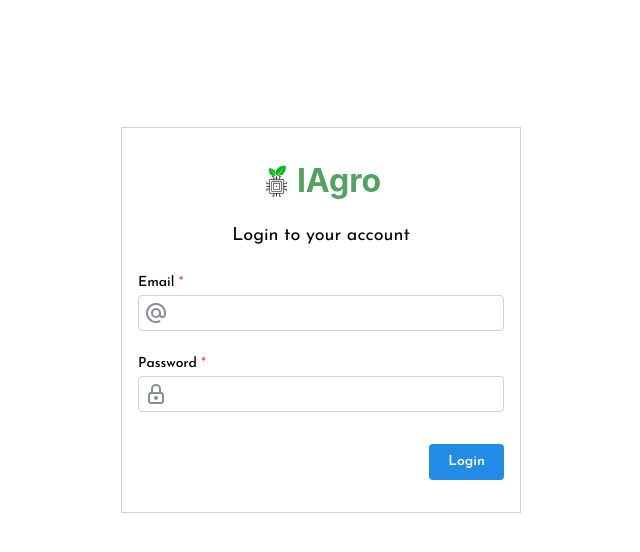
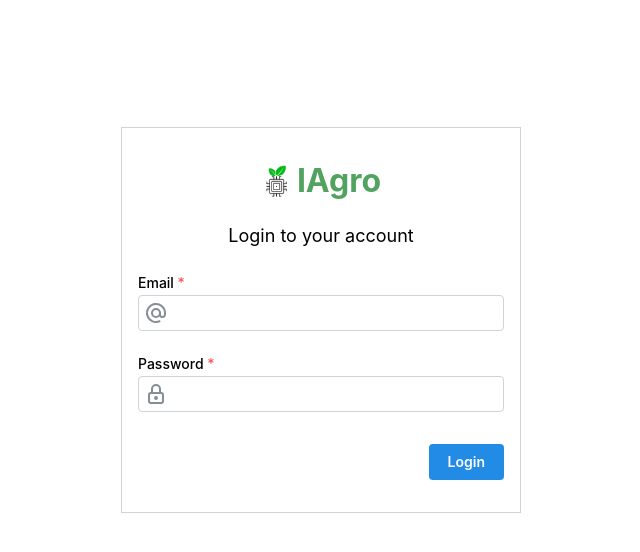
Before and after one commit to kau-menezes/IAgro-UI, a React (Vite) app: page /login in a window 1280 px wide. Shown: the top 552 px of the page, without its empty margins (319-959 px from the left). Built offline with nearby package versions, Linux system fonts and the light colour scheme; no server answers.

Commit message:
refact: removed pallete from css and moved to mantine theme

```diff
--- a/src/index.css
+++ b/src/index.css
@@ -1,16 +1 @@
 @import url('https://fonts.googleapis.com/css2?family=Josefin+Sans:ital,wght@0,100..700;1,100..700&display=swap');
-
-:root {
-    --josefin: 'Josefin Sans', sans-serif;
-    --almost-black: #252525;
-    --main-gray: #949494;
-    --darker-gray: #868686;
-    --main-green: #52A260;
-    --light-green: #D4F4D8;
-    --main-white: #FBFBFB;
-    --pure-white: #ffffff;
-}
-
-body {
-    font-family: var(--josefin) !important;
-}
--- /dev/null
+++ b/src/mantine/theme.ts
@@ -0,0 +1,5 @@
+import { createTheme } from "@mantine/core";
+
+export const theme = createTheme({
+    fontFamily: "'Josefin Sans', sans-serif"
+})
```
